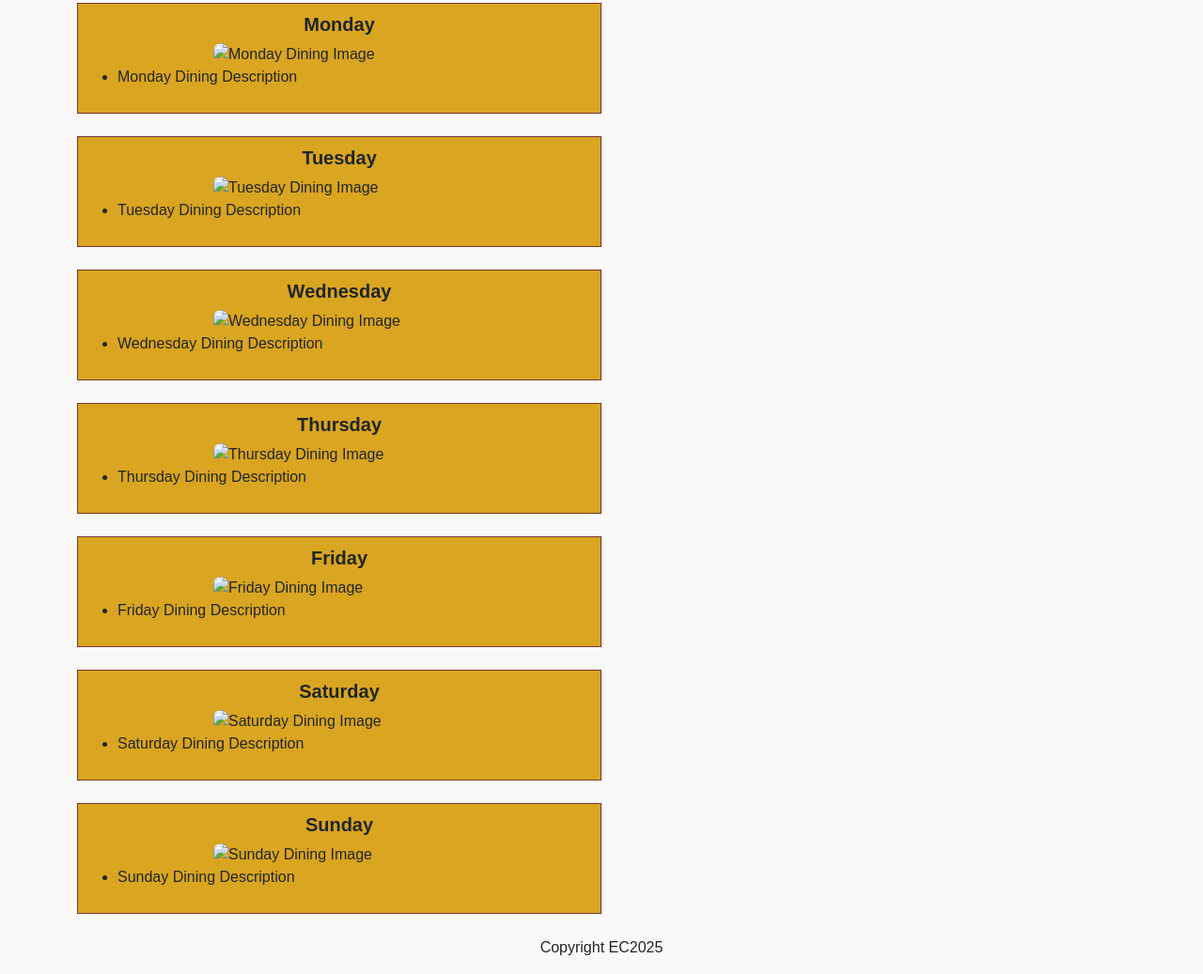
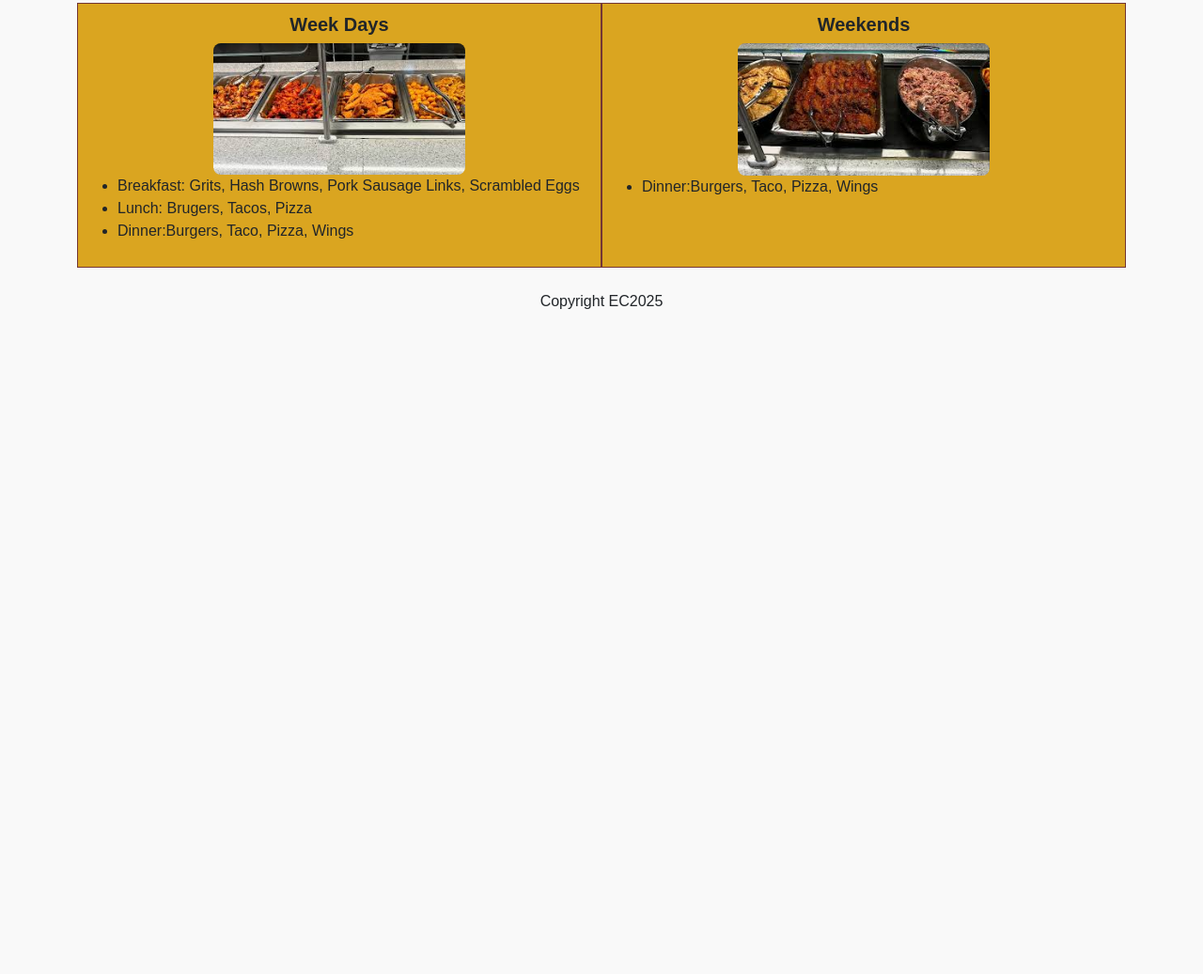
Before and after one commit to StoneDriggers01/campus-life-super-app, a plain HTML site: page page4.html in a window 1280 px wide. Shown: the part 197-1234 px from the top of the page at 94% size. After the commit the page ends 800 px from the top, so only its background shows below. Drawn offline with nearby package versions, Linux system fonts and the light colour scheme.

Commit message:
page4 and 6

```diff
--- a/page4.html
+++ b/page4.html
@@ -28,82 +28,30 @@
     </body>
     <main>
         <article>
-            <div class="container mt-4">
+            <div class="container mt-4 d-flex justify-content-center">
             <section class="col-md-6 mb-4" id = "sections">
-                <h3 class = "subheader">Monday</h3>
+                <h3 class = "subheader">Week Days</h3>
                 <img
-                src = "img/monday.jpg"
-                alt = "Monday Dining Image"
+                src = "images/weekday.jpg"
+                alt = "Weekday Dining Image"
                 width = "50%"
             >
                 <ul>
-                    <li>Monday Dining Description</li>
+                    <li>Breakfast: Grits, Hash Browns, Pork Sausage Links, Scrambled Eggs</li>
+                    <li>Lunch: Brugers, Tacos, Pizza</li>
+                    <li>Dinner:Burgers, Taco, Pizza, Wings</li>
+
                 </ul>
             </section>
             <section class="col-md-6 mb-4" id = "sections">
-                <h3 class = "subheader">Tuesday</h3>
+                <h3 class = "subheader">Weekends</h3>
                 <img
-                src = "img/tuesday.jpg"
-                alt = "Tuesday Dining Image"
+                src = "images/weekend.jpg"
+                alt = "Weekend Dining Image"
                 width = "50%"
             >
                 <ul>
-                    <li>Tuesday Dining Description</li>
-                </ul>
-            </section>
-            <section class="col-md-6 mb-4" id = "sections">
-                <h3 class = "subheader">Wednesday</h3>
-                <img
-                src = "img/wednesday.jpg"
-                alt = "Wednesday Dining Image"
-                width = "50%"
-            >
-                <ul>
-                    <li>Wednesday Dining Description</li>
-                </ul>
-            </section>
-            <section class="col-md-6 mb-4" id = "sections">
-                <h3 class = "subheader">Thursday</h3>
-                <img
-                src = "img/thursday.jpg"
-                alt = "Thursday Dining Image"
-                width = "50%"
-            >
-                <ul>
-                    <li>Thursday Dining Description</li>
-                </ul>
-            </section>
-            <section class="col-md-6 mb-4" id = "sections">
-                <h3 class = "subheader">Friday</h3>
-                <img
-                src = "img/friday.jpg"
-                alt = "Friday Dining Image"
-                width = "50%"
-            >
-                <ul>
-                    <li>Friday Dining Description</li>
-                </ul>
-            </section>
-            <section class="col-md-6 mb-4" id = "sections">
-                <h3 class = "subheader">Saturday</h3>
-                <img
-                src = "img/saturday.jpg"
-                alt = "Saturday Dining Image"
-                width = "50%"
-            >
-                <ul>
-                    <li>Saturday Dining Description</li>
-                </ul>
-            </section>
-            <section class="col-md-6 mb-4" id = "sections">
-                <h3 class = "subheader">Sunday</h3>
-                <img
-                src = "img/sunday.jpg"
-                alt = "Sunday Dining Image"
-                width = "50%"
-            >
-                <ul>
-                    <li>Sunday Dining Description</li>
+                    <li>Dinner:Burgers, Taco, Pizza, Wings</li>
                 </ul>
             </section>
             </div>
```
Also changed, not shown: page6.html (+7 -8 lines), images/fleet.png (added), images/weekday.jpg (added), images/weekend.jpg (added).
